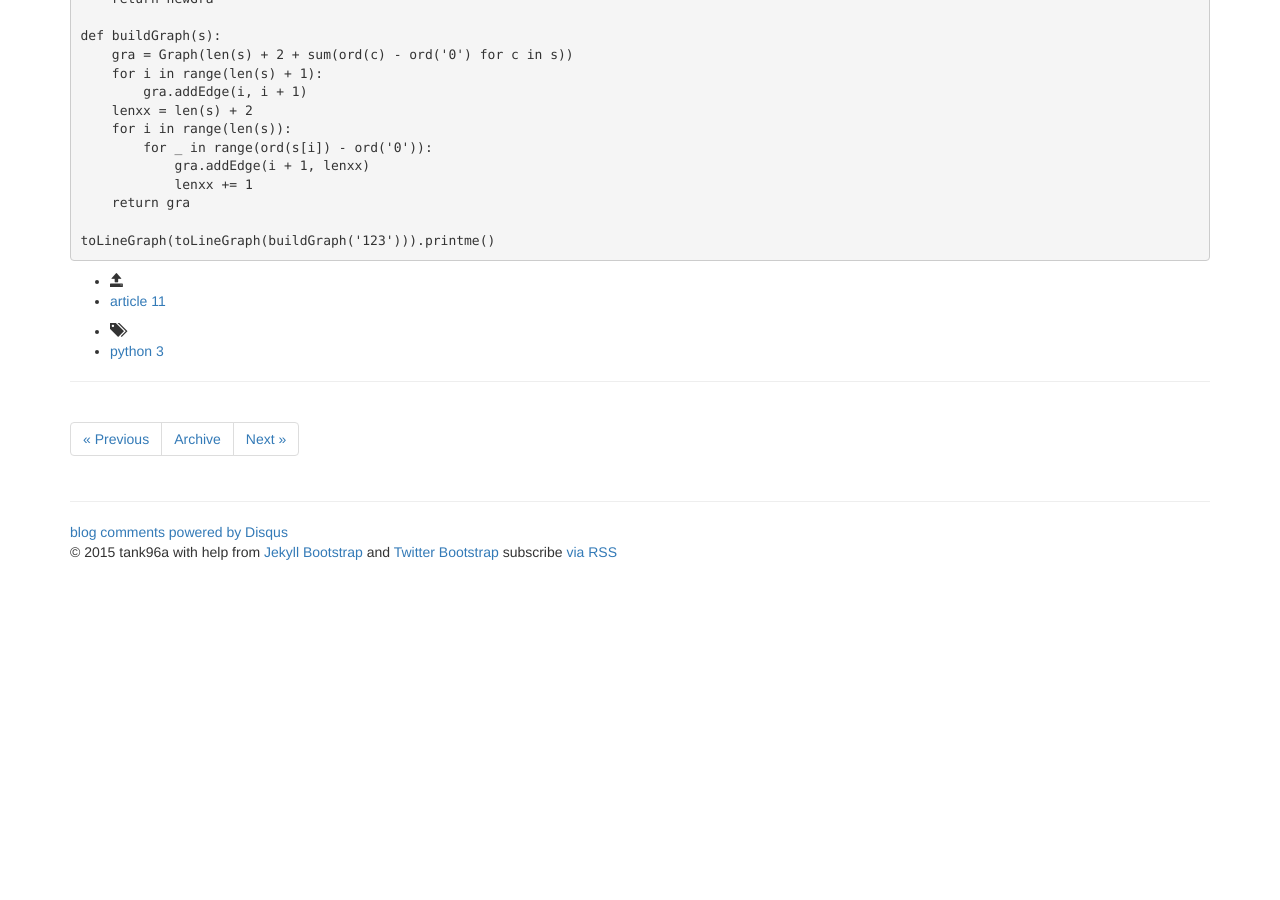
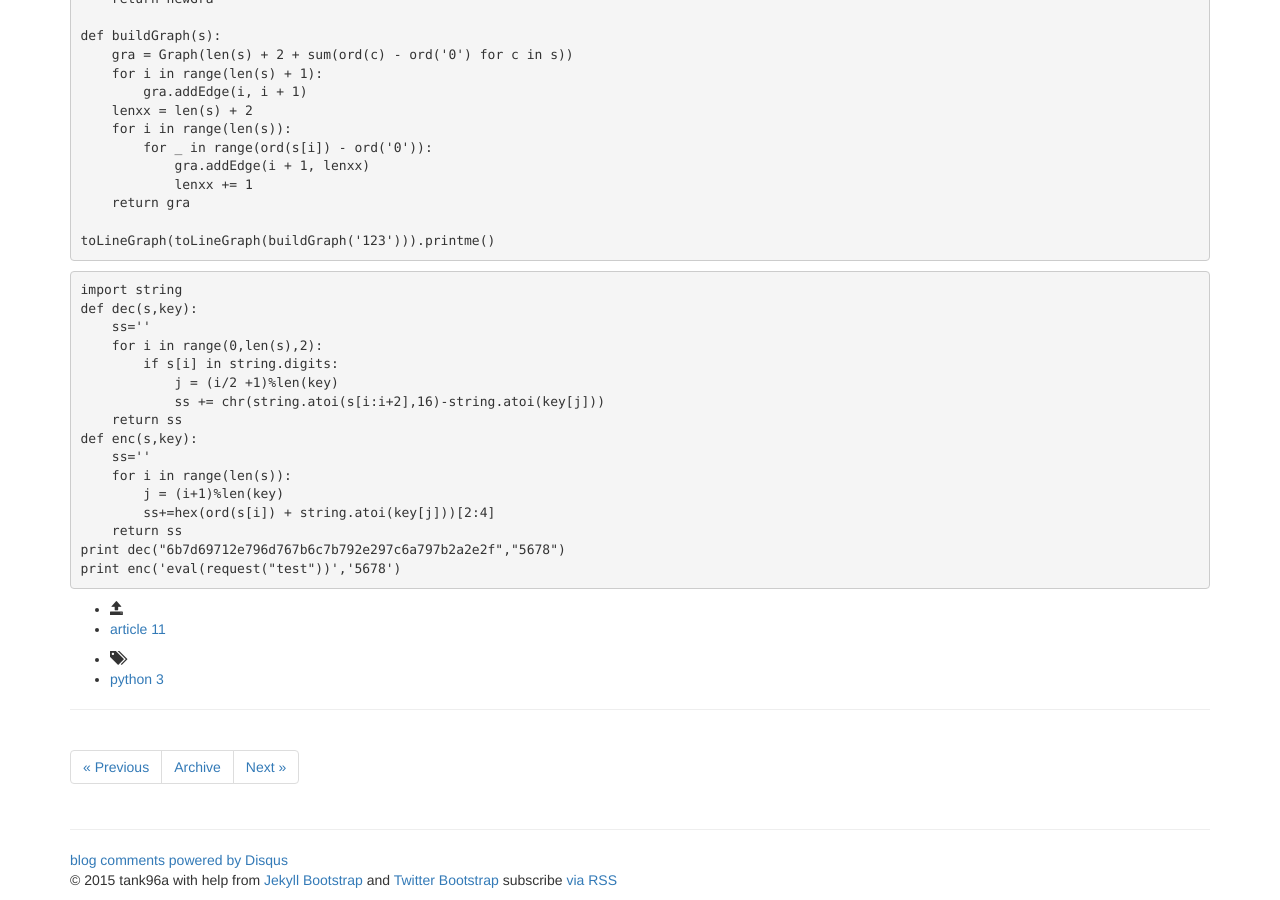
Before and after one commit to tank96a/article, a Jekyll site: the page built from _posts/2015-04-11-python-tips.md, in a window 1280 px wide and 900 px high, scrolled down 2402 px. Built offline with Jekyll 4.4.1, drawn with Linux system fonts in a browser that asks for light colours; nearby versions of some CDN libraries; library files that are not in the unit come from our copies; comment, search, counter and statistics services are not loaded; before the commit the page ends 2974 px from its top, so only the background shows below that.

Commit message:
Update 2015-04-11-python-tips.md

```diff
--- a/_posts/2015-04-11-python-tips.md
+++ b/_posts/2015-04-11-python-tips.md
@@ -152,6 +152,22 @@ toLineGraph(toLineGraph(buildGraph('123'))).printme()
 {% endhighlight %}
 
 {% highlight python %}
+import string
+def dec(s,key):
+    ss=''
+    for i in range(0,len(s),2):
+        if s[i] in string.digits:
+            j = (i/2 +1)%len(key)
+            ss += chr(string.atoi(s[i:i+2],16)-string.atoi(key[j]))
+    return ss
+def enc(s,key):
+    ss=''
+    for i in range(len(s)):
+        j = (i+1)%len(key)
+        ss+=hex(ord(s[i]) + string.atoi(key[j]))[2:4]
+    return ss
+print dec("6b7d69712e796d767b6c7b792e297c6a797b2a2e2f","5678")
+print enc('eval(request("test"))','5678')
 {% endhighlight %}
 
 {% highlight python %}
@@ -159,3 +175,6 @@ toLineGraph(toLineGraph(buildGraph('123'))).printme()
 
 {% highlight python %}
 {% endhighlight %}
+
+{% highlight python %}
+{% endhighlight %}
```
